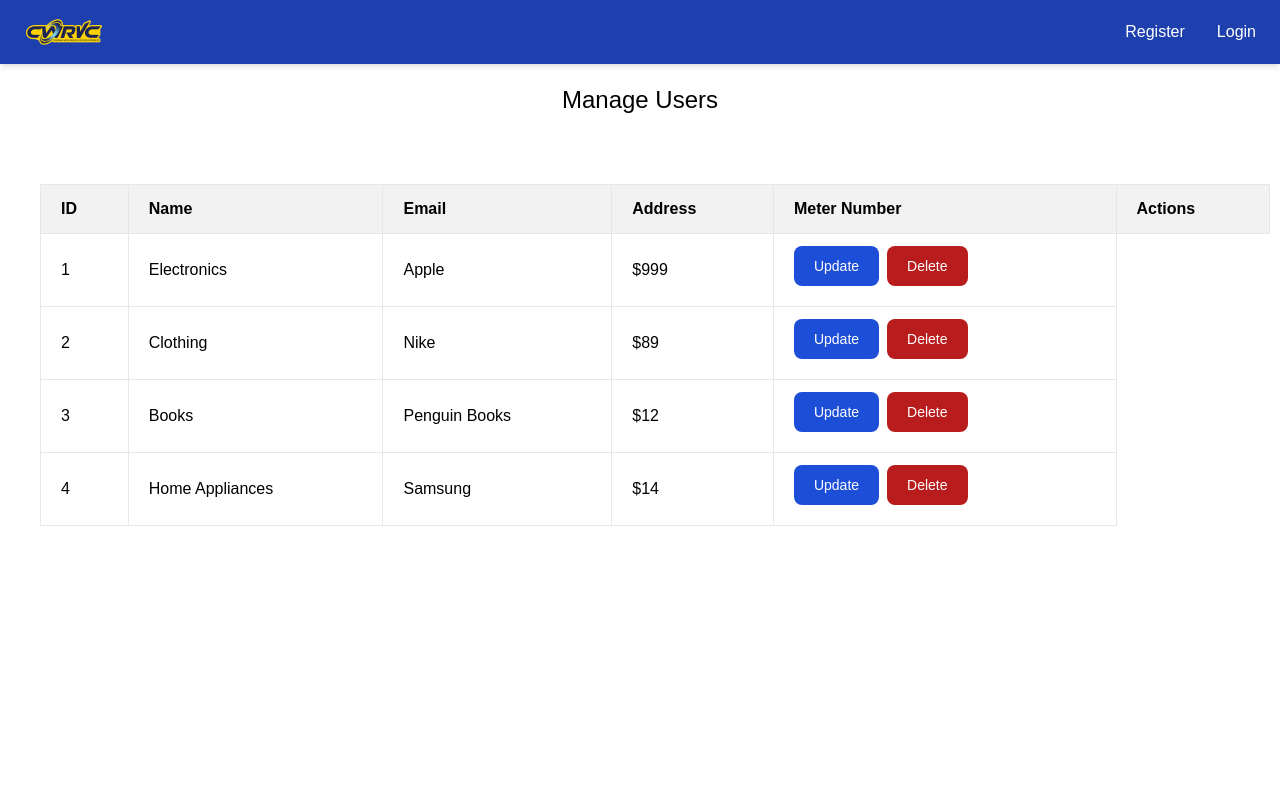
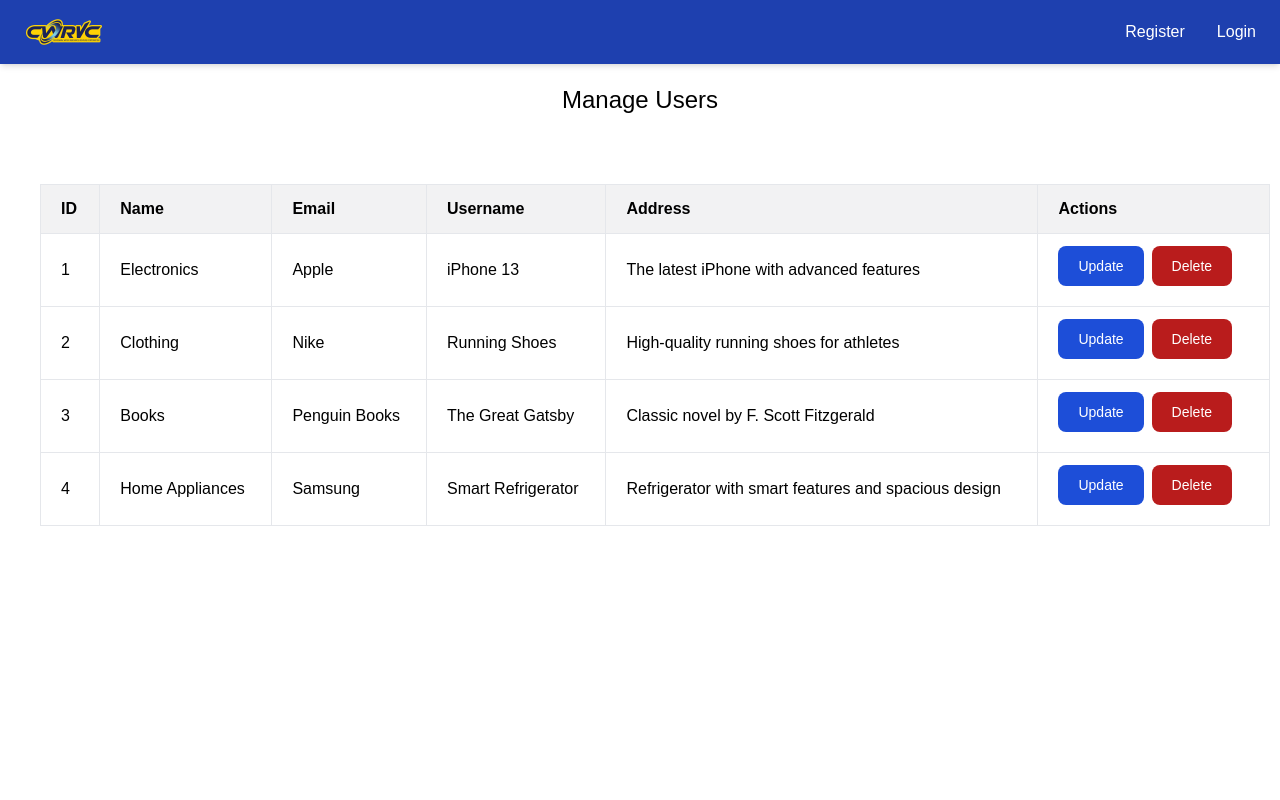
Before and after one commit to Mewguel/water-billing-system, a React (Vite) app in the folder frontend/: page /manageuser in a window 1280 px wide. Shown: the top 800 px of the page. Built offline with nearby package versions, Linux system fonts and the light colour scheme; no server answers.

Commit message:
[Update] Dynamic Table and Management for Bills and User
[Test] Added hardcoded test

```diff
--- a/frontend/src/components/Table.jsx
+++ b/frontend/src/components/Table.jsx
@@ -1,105 +1,45 @@
 import React from "react";
 // todo::add pagination
-const products = [
-  {
-    id: 1,
-    Category: "Electronics",
-    Company: "Apple",
-    Product: "iPhone 13",
-    Description: "The latest iPhone with advanced features",
-    Price: 999,
-  },
-  {
-    id: 2,
-    Category: "Clothing",
-    Company: "Nike",
-    Product: "Running Shoes",
-    Description: "High-quality running shoes for athletes",
-    Price: 89,
-  },
-  {
-    id: 3,
-    Category: "Books",
-    Company: "Penguin Books",
-    Product: "The Great Gatsby",
-    Description: "Classic novel by F. Scott Fitzgerald",
-    Price: 12,
-  },
-  {
-    id: 4,
-    Category: "Home Appliances",
-    Company: "Samsung",
-    Product: "Smart Refrigerator",
-    Description: "Refrigerator with smart features and spacious design",
-    Price: 14,
-  },
-];
-const Table = ({ headers }) => {
+
+const Table = ({ data, columns }) => {
+  const formattedDate = new Date().toLocaleDateString("en-US");
+
   return (
     <div className="min-h-screen h-full bg-white p-10">
       <div className="lg:min-w-[1022px] xl:min-w-[1230px] 2xl:min-w-[1530px]">
         <div className="flex items-center justify-center">
           <table className="sm:inline-table w-full flex flex-row sm:bg-white  overflow-hidden ">
             <thead className="text-black">
-              {products?.map((data, index) => (
               <tr
-                  className={`bg-[#222E3A]/[6%] flex flex-col sm:table-row rounded-l-lg sm:rounded-none mb-2 sm:mb-0 ${
-                    index == 0 ? "sm:flex" : "sm:hidden"
-                  }`}
-                  key={index}
+                className={`bg-[#222E3A]/[6%] flex flex-col sm:table-row rounded-l-lg sm:rounded-none mb-2 sm:mb-0`}
               >
-                  {headers?.map((data, index) => (
+                {columns?.map((column, index) => (
                   <th
                     className="py-3 px-5 text-left border border-t rounded-bl-lg sm:rounded-none"
                     key={index}
                   >
-                      {data}
+                    {column.header}
                   </th>
                 ))}
               </tr>
-              ))}
             </thead>
 
-            <tbody className="flex-1 sm:flex-none">
-              {products?.map((data, index) => (
+            <tbody>
+              {data.map((item, index) => (
                 <tr
+                  key={index}
                   className="flex flex-col sm:table-row mb-2 sm:mb-0"
-                  key={index}
                 >
-                  <td className="border hover:bg-[#222E3A]/[6%] hover:sm:bg-transparent py-3 px-5">
-                    {data?.id}
+                  {columns.map((column, colIndex) => (
+                    <td
+                      key={colIndex}
+                      className="border hover:bg-[#222E3A]/[6%] hover:sm:bg-transparent py-3 px-5"
+                    >
+                      {column.render
+                        ? column.render(item[column.accessor], item)
+                        : item[column.accessor]}
                     </td>
-                  <td className="border hover:bg-[#222E3A]/[6%]  hover:sm:bg-transparent py-3 px-5">
-                    {data?.Category}
-                  </td>
-                  <td className="border hover:bg-[#222E3A]/[6%]  hover:sm:bg-transparent py-3 px-5">
-                    {data?.Company}
-                  </td>
-                  <td className="border hover:bg-[#222E3A]/[6%]  hover:sm:bg-transparent py-3 px-5 cursor-pointer">
-                    {"$" + data?.Price}
-                  </td>
-                  <td className="border hover:bg-[#222E3A]/[6%]  hover:sm:bg-transparent py-3 px-5 cursor-pointer">
-                    <button
-                      type="button"
-                      className="text-white bg-blue-700 hover:bg-blue-800 focus:ring-4 focus:ring-blue-300
-                         font-medium rounded-lg text-sm px-5 py-2.5 me-2 mb-2
-                         dark:bg-blue-600 dark:hover:bg-blue-700
-                         focus:outline-none dark:focus:ring-blue-800"
-                    >
-                      Update
-                    </button>
-                    <button
-                      type="button"
-                      className="focus:outline-none rounded-lg
-                         text-white bg-red-700 hover:bg-red-800
-                         dark:bg-red-600 dark:hover:bg-red-700 dark:focus:ring-red-900
-                         focus:ring-4 focus:ring-red-300
-                         font-medium text-sm
-                         px-5 py-2.5 me-2 mb-2"
-                    >
-                      Delete
-                    </button>
-                  </td>
+                  ))}
                 </tr>
               ))}
             </tbody>
--- a/frontend/src/pages/Admin/ManageBills.jsx
+++ b/frontend/src/pages/Admin/ManageBills.jsx
@@ -1,15 +1,104 @@
-import React from "react";
+import React, { useEffect, useState } from "react";
 import Table from "../../components/Table";
 
-const headers = ["ID", "Name", "Email", "Billing Date", "Receipt", "Actions"];
+// TEST ONLY DELETE LATER
+const bills = [
+  {
+    id: 1,
+    AccountHolder: "Electronics",
+    AccountNumber: "Apple",
+    BillingDate: "iPhone 13",
+    UploadedReceipt: "The latest iPhone with advanced features",
+    AmountDue: 999,
+  },
+  {
+    id: 2,
+    AccountHolder: "Clothing",
+    AccountNumber: "Nike",
+    BillingDate: "Running Shoes",
+    UploadedReceipt: "High-quality running shoes for athletes",
+    AmountDue: 89,
+  },
+  {
+    id: 3,
+    AccountHolder: "Books",
+    AccountNumber: "Penguin Books",
+    BillingDate: "The Great Gatsby",
+    UploadedReceipt: "Classic novel by F. Scott Fitzgerald",
+    AmountDue: 12,
+  },
+  {
+    id: 4,
+    AccountHolder: "Home Appliances",
+    AccountNumber: "Samsung",
+    BillingDate: "Smart Refrigerator",
+    UploadedReceipt: "Refrigerator with smart features and spacious design",
+    AmountDue: 14,
+  },
+];
+
+const billColumns = [
+  { header: "ID", accessor: "id" },
+  { header: "Account Holder", accessor: "AccountHolder" },
+  { header: "Account Number", accessor: "AccountNumber" },
+  {
+    header: "Billing Date",
+    accessor: "BillingDate",
+    render: (value) => new Date(value).toLocaleDateString("en-US"),
+  },
+  {
+    header: "Amount Due",
+    accessor: "AmountDue",
+    render: (value) => `₱${value}`,
+  },
+  {
+    header: "Uploaded Receipt",
+    accessor: "UploadedReceipt",
+    render: () => <img alt="Receipt" />,
+  },
+  {
+    header: "Actions",
+    accessor: "actions",
+    render: () => (
+      <>
+        <button
+          type="button"
+          className="text-white bg-blue-700 hover:bg-blue-800 focus:ring-4 focus:ring-blue-300
+              font-medium rounded-lg text-sm px-5 py-2.5 me-2 mb-2
+              dark:bg-blue-600 dark:hover:bg-blue-700
+              focus:outline-none dark:focus:ring-blue-800"
+        >
+          Mark Paid
+        </button>
+        <button
+          type="button"
+          className="focus:outline-none rounded-lg
+              text-white bg-red-700 hover:bg-red-800
+              dark:bg-red-600 dark:hover:bg-red-700 dark:focus:ring-red-900
+              focus:ring-4 focus:ring-red-300
+              font-medium text-sm
+              px-5 py-2.5 me-2 mb-2"
+        >
+          Reject
+        </button>
+      </>
+    ),
+  },
+];
 
 const ManageBills = () => {
+  const [billData, setBillData] = useState([]);
+
+  useEffect(() => {
+    setBillData(bills);
+  }, []);
+
   return (
     <>
       <div className="flex justify-center items-center w-full py-5">
         <h1 className="text-xl sm:text-2xl font-medium mb-2">Manage Bills</h1>
       </div>
-      <Table headers={headers} />
+      <Table data={billData} columns={billColumns} />
     </>
   );
 };
--- a/frontend/src/pages/Admin/ManageUser.jsx
+++ b/frontend/src/pages/Admin/ManageUser.jsx
@@ -1,15 +1,93 @@
-import React from "react";
+import React, { useState, useEffect } from "react";
 import Table from "../../components/Table";
 
-const headers = ["ID", "Name", "Email", "Address", "Meter Number", "Actions"];
+// TEST ONLY DELETE LATER
+const users = [
+  {
+    id: 1,
+    name: "Electronics",
+    email: "Apple",
+    username: "iPhone 13",
+    address: "The latest iPhone with advanced features",
+  },
+  {
+    id: 2,
+    name: "Clothing",
+    email: "Nike",
+    username: "Running Shoes",
+    address: "High-quality running shoes for athletes",
+  },
+  {
+    id: 3,
+    name: "Books",
+    email: "Penguin Books",
+    username: "The Great Gatsby",
+    address: "Classic novel by F. Scott Fitzgerald",
+  },
+  {
+    id: 4,
+    name: "Home Appliances",
+    email: "Samsung",
+    username: "Smart Refrigerator",
+    address: "Refrigerator with smart features and spacious design",
+  },
+];
+
+const userColumns = [
+  { header: "ID", accessor: "id" },
+  { header: "Name", accessor: "name" },
+  { header: "Email", accessor: "email" },
+  {
+    header: "Username",
+    accessor: "username",
+  },
+  {
+    header: "Address",
+    accessor: "address",
+  },
+  {
+    header: "Actions",
+    accessor: "actions",
+    render: () => (
+      <>
+        <button
+          type="button"
+          className="text-white bg-blue-700 hover:bg-blue-800 focus:ring-4 focus:ring-blue-300
+              font-medium rounded-lg text-sm px-5 py-2.5 me-2 mb-2
+              dark:bg-blue-600 dark:hover:bg-blue-700
+              focus:outline-none dark:focus:ring-blue-800"
+        >
+          Update
+        </button>
+        <button
+          type="button"
+          className="focus:outline-none rounded-lg
+              text-white bg-red-700 hover:bg-red-800
+              dark:bg-red-600 dark:hover:bg-red-700 dark:focus:ring-red-900
+              focus:ring-4 focus:ring-red-300
+              font-medium text-sm
+              px-5 py-2.5 me-2 mb-2"
+        >
+          Delete
+        </button>
+      </>
+    ),
+  },
+];
 
 const ManageUser = () => {
+  const [userData, setUserData] = useState([]);
+
+  useEffect(() => {
+    setUserData(users);
+  }, []);
+
   return (
     <>
       <div className="flex justify-center items-center w-full py-5">
         <h1 className="text-xl sm:text-2xl font-medium mb-2">Manage Users</h1>
       </div>
-      <Table headers={headers} />
+      <Table data={userData} columns={userColumns} />
     </>
   );
 };
```
Lines whose indentation alone changed are shown as unchanged.
